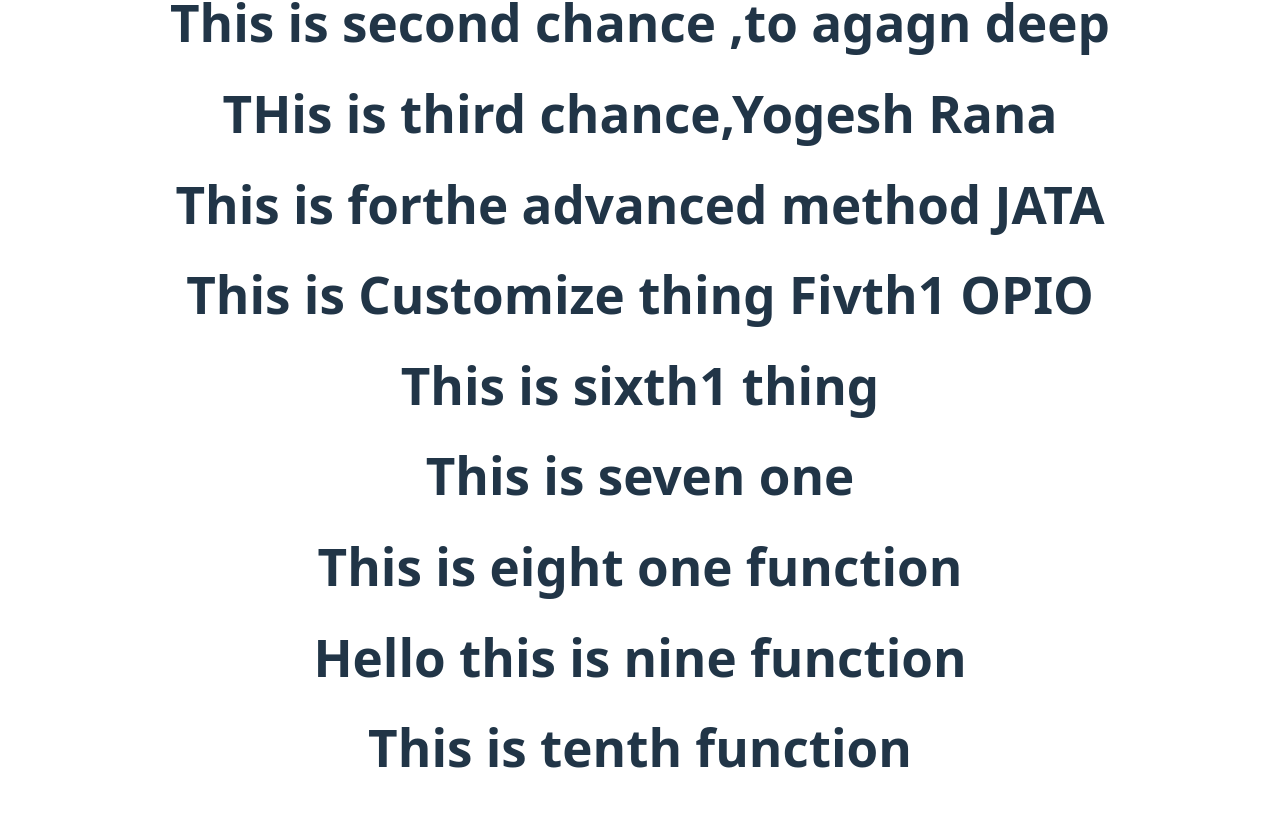
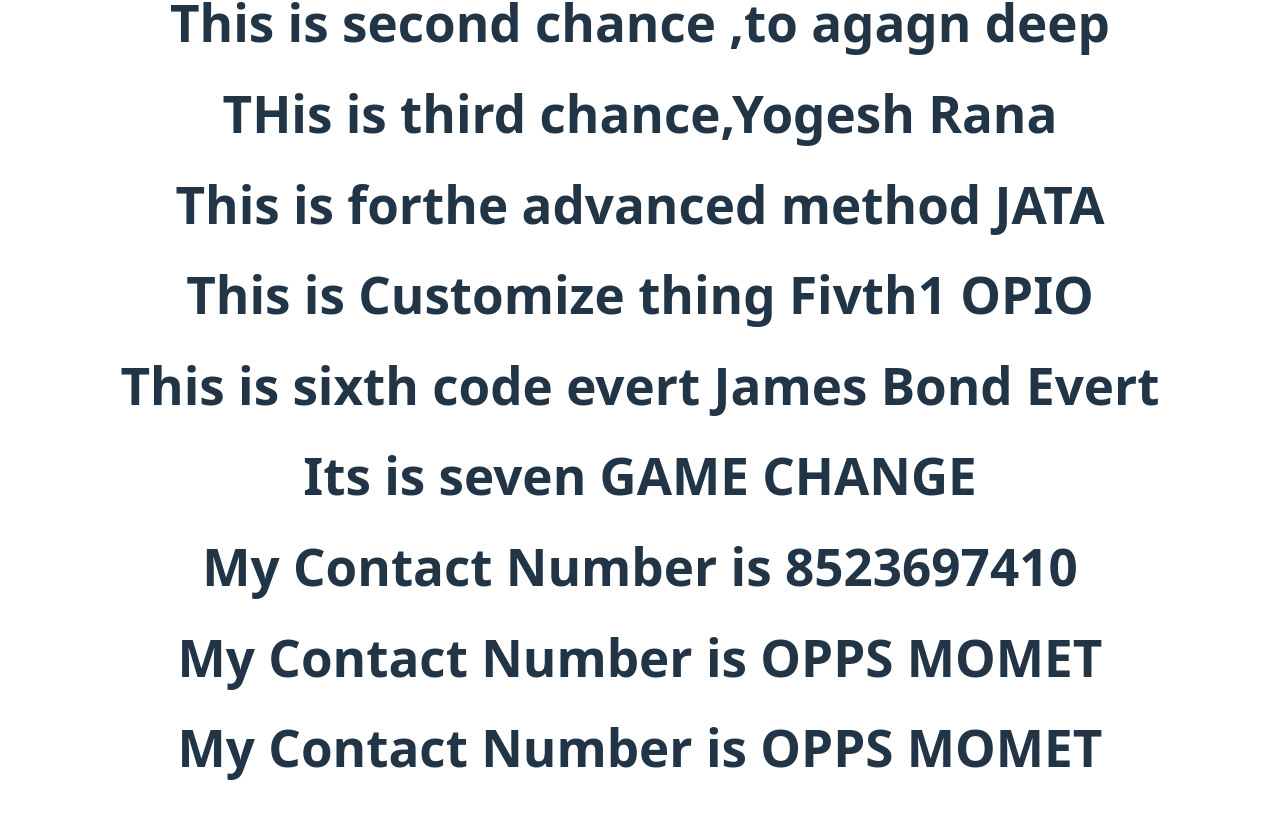
Before and after one commit to shiv9413/react-training, a React (Vite) app: page / in a window 1280 px wide. Shown: the part 1127-1945 px from the top of the page. Built offline with nearby package versions, Linux system fonts and the light colour scheme.

Commit message:
My Changes

```diff
--- a/src/App.jsx
+++ b/src/App.jsx
@@ -41,11 +41,11 @@
       <Third1 name="Yogesh Rana"/>
       <Forth1 name="JATA"/>
       <Fivth1 option="OPIO"/>
-      <Sixth1 />
-      <Seven1 />
-      <Eight1 />
-      <Nine1 />
-      <Ten1 />
+      <Sixth1 name="James Bond Evert"/>
+      <Seven1 name="GAME CHANGE"/>
+      <Eight1 contact="8523697410"/>
+      <Nine1 name="OPPS MOMET"/>
+      <Ten1 name="OPPS MOMET"/>
     </div>
     );
 }
--- a/src/components/20-05-2025/Eight1.jsx
+++ b/src/components/20-05-2025/Eight1.jsx
@@ -1,5 +1,5 @@
 import React from 'react';
 
-const Mine = () => <h1>This is eight one function</h1>;
+const Mine = ({contact}) => <h1>My Contact Number is {contact}</h1>
 
 export default Mine;
--- a/src/components/20-05-2025/Nine1.jsx
+++ b/src/components/20-05-2025/Nine1.jsx
@@ -1,5 +1,5 @@
 import React from 'react';
 
-const mine = () => <h1>Hello this is nine function</h1>;
+const Mine = ({name}) => <h1>My Contact Number is {name}</h1>
 
-export default mine;
+export default Mine;
--- a/src/components/20-05-2025/Seven1.jsx
+++ b/src/components/20-05-2025/Seven1.jsx
@@ -1,5 +1,5 @@
 import React from 'react';
 
-const Jatt = () => <h1>This is seven one</h1>;
+const Mine = ({name}) => <h1>Its is seven {name}</h1>
 
-export default Jatt;
+export default Mine;
--- a/src/components/20-05-2025/Sixth1.jsx
+++ b/src/components/20-05-2025/Sixth1.jsx
@@ -1,5 +1,5 @@
 import React from 'react';
 
-const Mine = () => <h1>This is sixth1 thing</h1>;
+const Mine = ({name}) => <h1>This is sixth code evert {name}</h1>
 
 export default Mine;
--- a/src/components/20-05-2025/Ten1.jsx
+++ b/src/components/20-05-2025/Ten1.jsx
@@ -1,5 +1,5 @@
 import React from 'react';
 
-const Mine = () => <h1>This is tenth function</h1>;
+const Mine = ({name}) => <h1>My Contact Number is {name}</h1>
 
 export default Mine;
```
